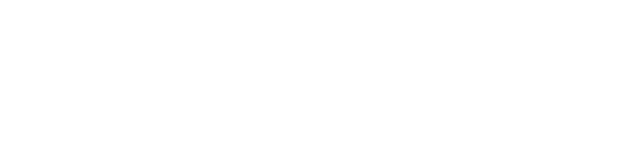
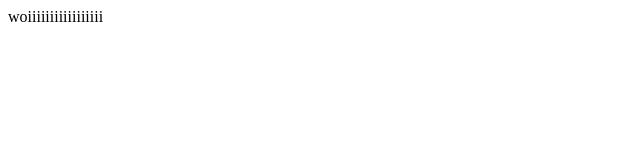
Before and after one commit to revou-fundamental-course/29-may-23-Vilioux, a website: page index.html in a window 1280 px wide. Shown: the whole page, without its empty margins (0-640 px from the left). Drawn offline with Linux system fonts and the light colour scheme.

Commit message:
Update index.html

```diff
--- a/index.html
+++ b/index.html
@@ -7,6 +7,6 @@
     <title>Document</title>
 </head>
 <body>
-
+    woiiiiiiiiiiiiiiiii
 </body>
 </html>
```
